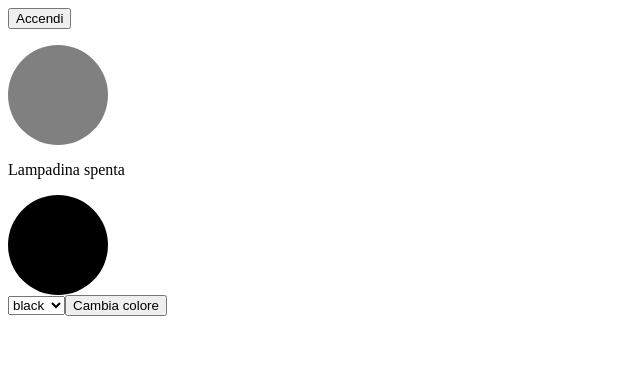
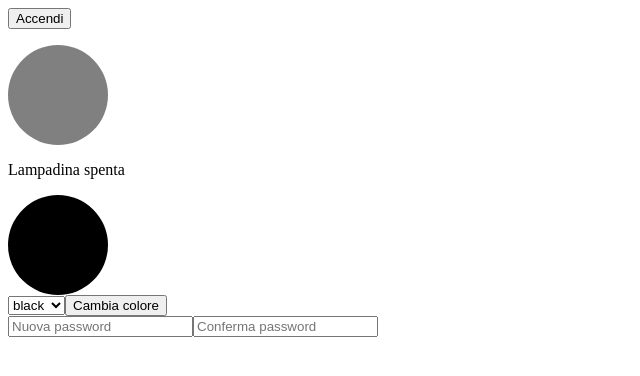
Before and after one commit to AmbraCanini/react-event-input, a React (Vite) app: page / in a window 1280 px wide. Shown: the top 376 px of the page, without its empty margins (0-640 px from the left). Built offline with nearby package versions, Linux system fonts and the light colour scheme.

Commit message:
password changer input

```diff
--- a/src/App.jsx
+++ b/src/App.jsx
@@ -1,6 +1,7 @@
 import { useState } from 'react'
 import EventLampadina from './components/EventLampadina.jsx'
 import Color from './components/Color.jsx'
+import PasswordChanger from './components/PasswordChanger.jsx'
 import './App.css'
 
 function App() {
@@ -8,6 +9,7 @@ function App() {
         <div className="App">
             <EventLampadina />
             <Color />
+            <PasswordChanger />
         </div>
     );
 }
--- /dev/null
+++ b/src/components/PasswordChanger.jsx
@@ -0,0 +1,27 @@
+import { useState } from "react";
+
+function PasswordChanger() {
+    const [password, setPassword] = useState("");
+    const [confermaPassword, setConfermaPassword] = useState("");
+
+    return (
+    <div>
+        <input
+            type="password"
+            value={password}
+            onChange={(e) => setPassword(e.target.value)}
+            placeholder="Nuova password"
+        />
+
+        <input
+            type="password"
+            value={confermaPassword}
+            onChange={(e) => setConfermaPassword(e.target.value)}
+            placeholder="Conferma password"
+        />
+    </div>
+);
+
+}
+
+export default PasswordChanger;
```
